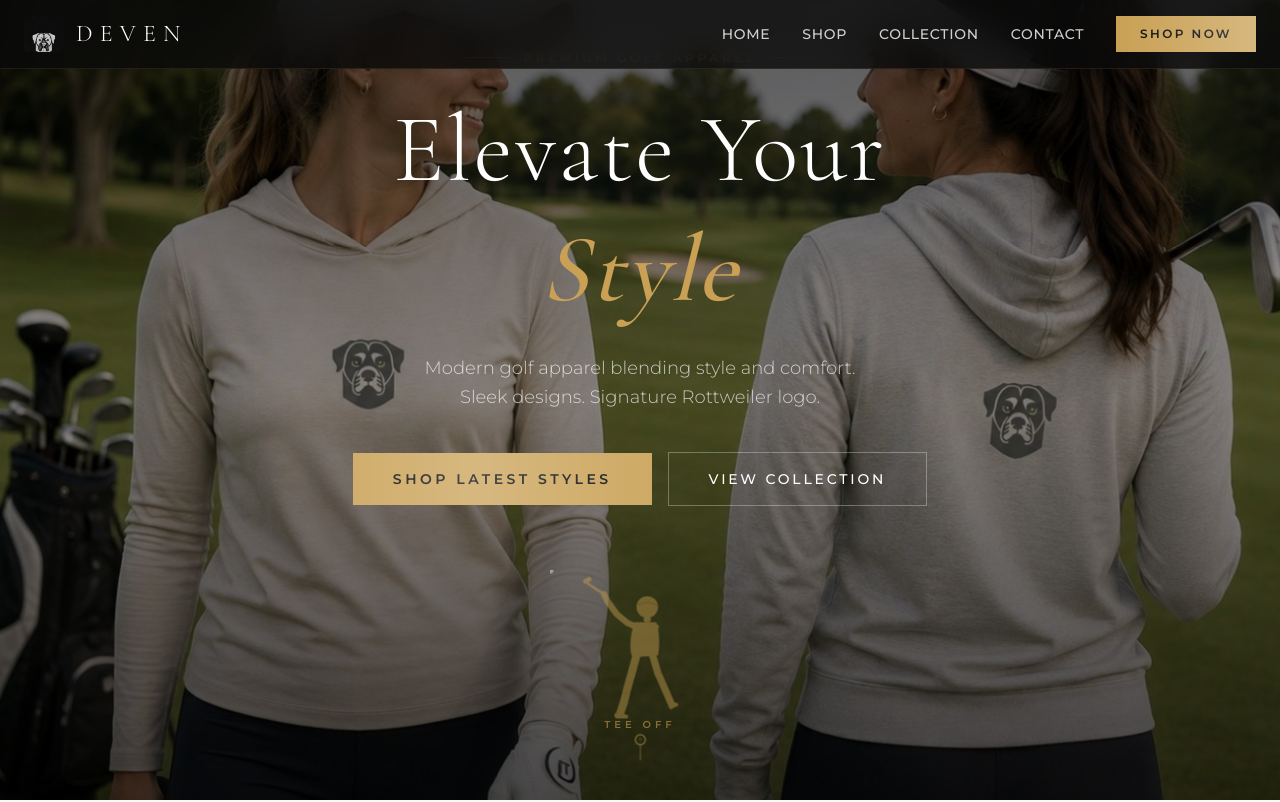
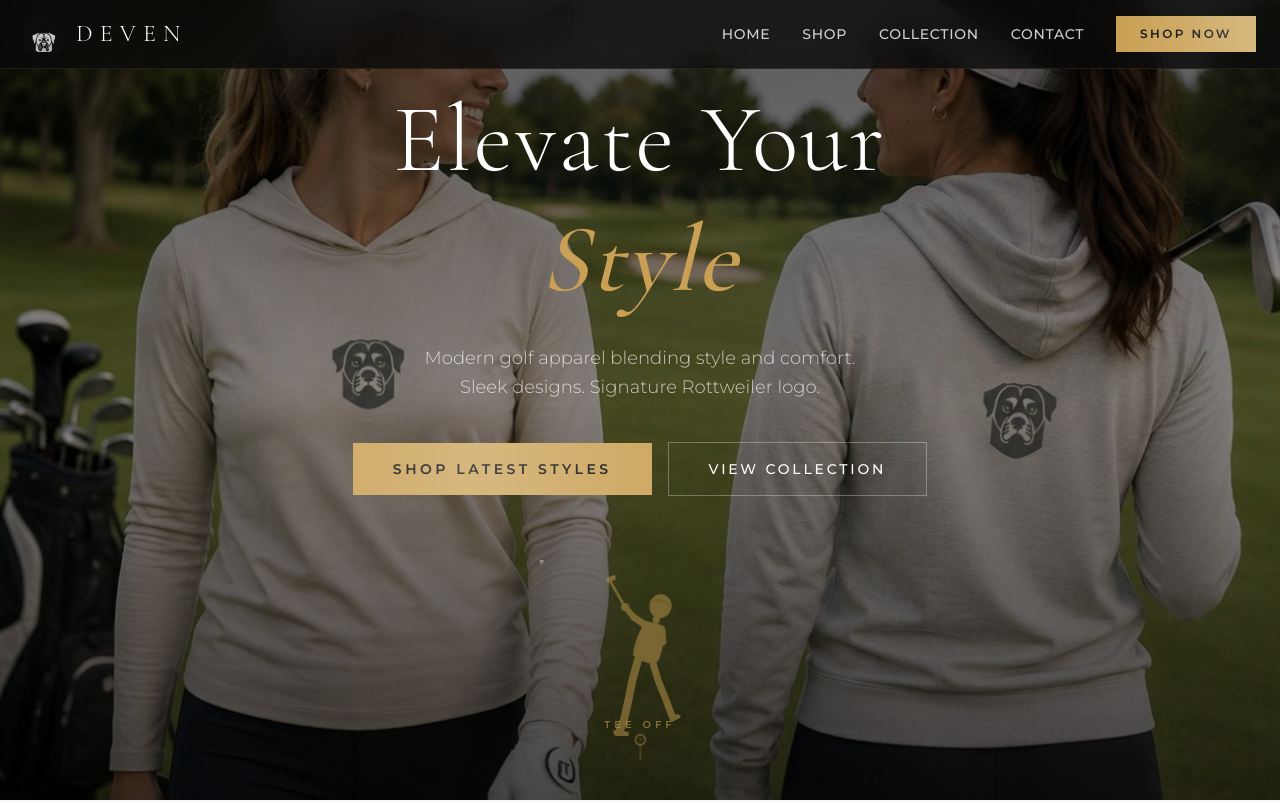
Before and after one commit to karimsangid/deven-golf, a Next.js app: page / in a window 1280 px wide. Shown: the top 802 px of the page. Built offline with nearby package versions, Linux system fonts and the light colour scheme.

Commit message:
Articulated golfer swing — torso coil, arm swing arc, leg pivot, ball launch, all CSS-animated joints

```diff
--- a/src/app/svgs.tsx
+++ b/src/app/svgs.tsx
@@ -1,95 +1,144 @@
 export function GolferSwingSVG() {
   return (
-    <div className="relative h-[180px] w-[180px]">
+    <div className="relative h-[200px] w-[200px]">
       <svg
-        width="180"
-        height="180"
+        width="200"
+        height="200"
         viewBox="0 0 200 200"
         fill="none"
         xmlns="http://www.w3.org/2000/svg"
         aria-label="Animated golfer swing"
       >
-        {/* Swing arc — draws itself in */}
-        <path
-          d="M60 30 Q20 60 30 110 Q40 140 80 160"
-          stroke="rgba(201,160,84,0.15)"
-          strokeWidth="1.5"
-          fill="none"
-          strokeDasharray="220"
-          className="swing-arc"
-        />
+        <defs>
+          <radialGradient id="ball-glow" cx="40%" cy="40%">
+            <stop offset="0%" stopColor="white" stopOpacity="0.9" />
+            <stop offset="100%" stopColor="white" stopOpacity="0.5" />
+          </radialGradient>
+        </defs>
 
-        {/* Golfer body — proper proportions, follow-through pose */}
-        <g className="golfer-body" opacity="0.75">
-          {/* Head */}
-          <circle cx="108" cy="42" r="12" fill="#c9a054" />
-          {/* Cap brim */}
-          <path d="M96 39 Q108 33 120 39 L118 41 Q108 36 98 41Z" fill="#b8903e" />
+        {/* Ground */}
+        <line x1="40" y1="172" x2="170" y2="172" stroke="rgba(201,160,84,0.1)" strokeWidth="1" />
 
-          {/* Neck */}
-          <rect x="104" y="53" width="8" height="6" rx="2" fill="#c9a054" />
+        {/* === GOLFER — articulated joints === */}
+        {/* Everything pivots from the hips at (105, 100) */}
+        <g className="g-torso" opacity="0.8">
 
-          {/* Torso — rotated for follow-through */}
-          <path d="M94 59 C90 70 88 82 90 94 L92 98 L120 96 C122 84 122 72 118 59Z" fill="#c9a054" />
+          {/* Legs — planted, subtle weight shift */}
+          <g className="g-legs">
+            {/* Left leg */}
+            <path d="M98 100 L92 122 L88 142 L84 160 L80 170" stroke="#c9a054" strokeWidth="8" strokeLinecap="round" strokeLinejoin="round" fill="none" />
+            <path d="M74 170 Q72 174 76 176 L88 176 Q90 174 88 172 L80 170Z" fill="#c9a054" />
+            {/* Right leg */}
+            <g className="g-right-leg">
+              <path d="M112 100 L118 120 L126 140 L132 156" stroke="#c9a054" strokeWidth="7" strokeLinecap="round" strokeLinejoin="round" fill="none" />
+              <path d="M130 156 Q128 160 132 162 L140 158 Q142 156 138 154Z" fill="#c9a054" />
+            </g>
+          </g>
 
-          {/* Left arm — extended high (follow-through, club behind) */}
-          <path d="M96 64 L86 60 L74 50 L64 36 L60 28" stroke="#c9a054" strokeWidth="7" strokeLinecap="round" strokeLinejoin="round" fill="none" />
-          {/* Club from left hand going behind */}
-          <line x1="60" y1="28" x2="42" y2="16" stroke="#c9a054" strokeWidth="3" strokeLinecap="round" className="club-shaft" />
-          {/* Club head */}
-          <rect x="36" y="10" width="10" height="5" rx="2" fill="#c9a054" transform="rotate(-30 41 12)" />
+          {/* Torso + head — rotates during swing */}
+          <g className="g-upper">
+            {/* Torso */}
+            <path d="M96 62 C92 72 90 84 92 98 L98 102 L112 102 L118 98 C120 84 118 72 114 62Z" fill="#c9a054" />
+            {/* Neck */}
+            <rect x="102" y="54" width="7" height="8" rx="3" fill="#c9a054" />
+            {/* Head */}
+            <ellipse cx="106" cy="44" rx="11" ry="12" fill="#c9a054" />
+            {/* Cap */}
+            <path d="M94 41 Q106 33 118 41 L116 43 Q106 37 96 43Z" fill="#b8903e" />
 
-          {/* Right arm — tucked across chest */}
-          <path d="M118 64 L114 72 L108 76" stroke="#c9a054" strokeWidth="6" strokeLinecap="round" strokeLinejoin="round" fill="none" />
-          {/* Right hand/glove */}
-          <circle cx="106" cy="77" r="4" fill="#c9a054" />
+            {/* Right arm — tucks during follow-through */}
+            <g className="g-right-arm">
+              <path d="M114 66 L118 78 L112 86" stroke="#c9a054" strokeWidth="6" strokeLinecap="round" strokeLinejoin="round" fill="none" />
+              <circle cx="110" cy="87" r="3.5" fill="#c9a054" />
+            </g>
 
-          {/* Left leg — weight forward, bent knee */}
-          <path d="M96 96 L90 118 L86 132 L82 148 L78 160" stroke="#c9a054" strokeWidth="9" strokeLinecap="round" strokeLinejoin="round" fill="none" />
-          {/* Left shoe */}
-          <path d="M72 160 Q70 164 74 166 L86 166 Q88 164 86 162 L78 160Z" fill="#c9a054" />
-
-          {/* Right leg — back, toe pivoted */}
-          <path d="M114 96 L120 116 L128 134 L134 148" stroke="#c9a054" strokeWidth="8" strokeLinecap="round" strokeLinejoin="round" fill="none" />
-          {/* Right shoe — toe down */}
-          <path d="M132 148 Q130 154 134 156 L142 152 Q144 150 140 148Z" fill="#c9a054" />
+            {/* Left arm + club — THE SWING */}
+            <g className="g-swing-arm">
+              {/* Upper arm */}
+              <path d="M96 66 L84 62" stroke="#c9a054" strokeWidth="7" strokeLinecap="round" fill="none" />
+              {/* Forearm */}
+              <path d="M84 62 L72 54" stroke="#c9a054" strokeWidth="6" strokeLinecap="round" fill="none" />
+              {/* Hands */}
+              <circle cx="72" cy="54" r="4" fill="#c9a054" />
+              {/* Club shaft */}
+              <line x1="72" y1="54" x2="52" y2="34" stroke="#c9a054" strokeWidth="2.5" strokeLinecap="round" />
+              {/* Club head */}
+              <rect x="46" y="28" width="10" height="5" rx="2" fill="#c9a054" transform="rotate(-40 51 30)" />
+            </g>
+          </g>
         </g>
 
-        {/* Ball flying away — animated */}
-        <circle r="4" fill="rgba(255,255,255,0.7)" className="golf-ball-fly">
+        {/* Ball — sits at address, flies on impact */}
+        <circle r="4" fill="url(#ball-glow)" className="g-ball">
           <animateMotion
-            dur="3s"
+            dur="3.5s"
             repeatCount="indefinite"
-            path="M90 158 Q120 120 160 80 Q180 60 190 40"
-            begin="0s"
-            keyPoints="0;0;0.1;1"
-            keyTimes="0;0.4;0.5;1"
+            path="M92 170 Q92 170 92 170 Q130 120 170 60"
+            keyPoints="0;0;0;0.05;1"
+            keyTimes="0;0.42;0.48;0.52;1"
           />
-          <animate attributeName="opacity" values="0;0;1;1;0" keyTimes="0;0.4;0.45;0.7;1" dur="3s" repeatCount="indefinite" />
-          <animate attributeName="r" values="4;4;4;2" keyTimes="0;0.4;0.7;1" dur="3s" repeatCount="indefinite" />
+          <animate attributeName="opacity" values="0.6;0.6;0.6;1;1;0" keyTimes="0;0.42;0.48;0.52;0.8;1" dur="3.5s" repeatCount="indefinite" />
+          <animate attributeName="r" values="4;4;4;4;2" keyTimes="0;0.48;0.52;0.7;1" dur="3.5s" repeatCount="indefinite" />
         </circle>
-
-        {/* Ground line */}
-        <line x1="50" y1="168" x2="160" y2="168" stroke="rgba(201,160,84,0.12)" strokeWidth="1" />
       </svg>
 
       <style>{`
-        .swing-arc {
-          animation: draw-arc 3s ease-in-out infinite;
+        /* Torso rotation — coil and uncoil */
+        .g-upper {
+          transform-origin: 105px 100px;
+          animation: torso-rotate 3.5s cubic-bezier(0.4, 0, 0.2, 1) infinite;
         }
-        @keyframes draw-arc {
-          0% { stroke-dashoffset: 220; opacity: 0; }
-          20% { opacity: 0.5; }
-          50% { stroke-dashoffset: 0; opacity: 0.3; }
-          80% { stroke-dashoffset: 0; opacity: 0; }
-          100% { stroke-dashoffset: 220; opacity: 0; }
+        @keyframes torso-rotate {
+          0%, 10%  { transform: rotate(15deg); }
+          35%      { transform: rotate(25deg); }
+          50%, 55% { transform: rotate(-8deg); }
+          70%      { transform: rotate(-15deg); }
+          90%, 100% { transform: rotate(15deg); }
         }
-        .golfer-body {
-          animation: golfer-breathe 4s ease-in-out infinite;
+
+        /* Swing arm — the big motion */
+        .g-swing-arm {
+          transform-origin: 96px 66px;
+          animation: arm-swing 3.5s cubic-bezier(0.4, 0, 0.2, 1) infinite;
         }
-        @keyframes golfer-breathe {
-          0%, 100% { transform: translateY(0); }
-          50% { transform: translateY(-1.5px); }
+        @keyframes arm-swing {
+          0%, 10%  { transform: rotate(0deg); }
+          30%      { transform: rotate(-70deg); }
+          35%      { transform: rotate(-80deg); }
+          50%      { transform: rotate(20deg); }
+          55%      { transform: rotate(45deg); }
+          70%      { transform: rotate(60deg); }
+          90%, 100% { transform: rotate(0deg); }
+        }
+
+        /* Right arm tucks */
+        .g-right-arm {
+          transform-origin: 114px 66px;
+          animation: right-arm 3.5s cubic-bezier(0.4, 0, 0.2, 1) infinite;
+        }
+        @keyframes right-arm {
+          0%, 10%  { transform: rotate(0deg); }
+          35%      { transform: rotate(20deg); }
+          55%      { transform: rotate(-15deg); }
+          70%      { transform: rotate(-10deg); }
+          90%, 100% { transform: rotate(0deg); }
+        }
+
+        /* Right leg — heel lift on follow-through */
+        .g-right-leg {
+          transform-origin: 112px 100px;
+          animation: right-leg 3.5s cubic-bezier(0.4, 0, 0.2, 1) infinite;
+        }
+        @keyframes right-leg {
+          0%, 35%  { transform: rotate(0deg); }
+          55%      { transform: rotate(-8deg); }
+          70%      { transform: rotate(-12deg); }
+          90%, 100% { transform: rotate(0deg); }
+        }
+
+        /* Head follows the ball */
+        .g-upper ellipse:first-of-type {
+          transform-origin: 106px 44px;
         }
       `}</style>
     </div>
```
